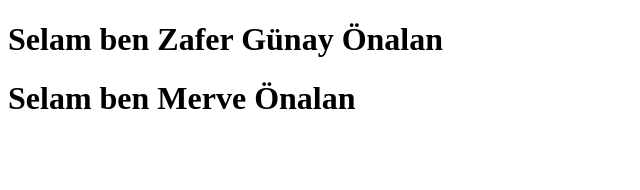
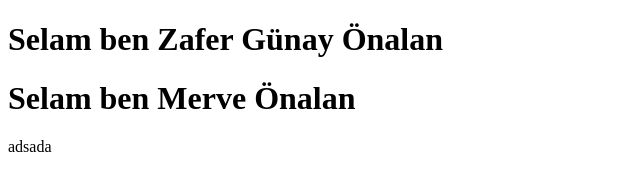
Before and after one commit to FrontendCalismalari/GetirClone, a plain HTML site: page index.html in a window 1280 px wide. Shown: the full height of the page, 0-640 px from the left. Drawn offline with Linux system fonts and the light colour scheme.

Commit message:
yeni mesaj

```diff
--- a/index.html
+++ b/index.html
@@ -8,5 +8,6 @@
   <body>
     <h1>Selam ben Zafer Günay Önalan</h1>
     <h1>Selam ben Merve Önalan</h1>
+    <p>adsada</p>
   </body>
 </html>
```
